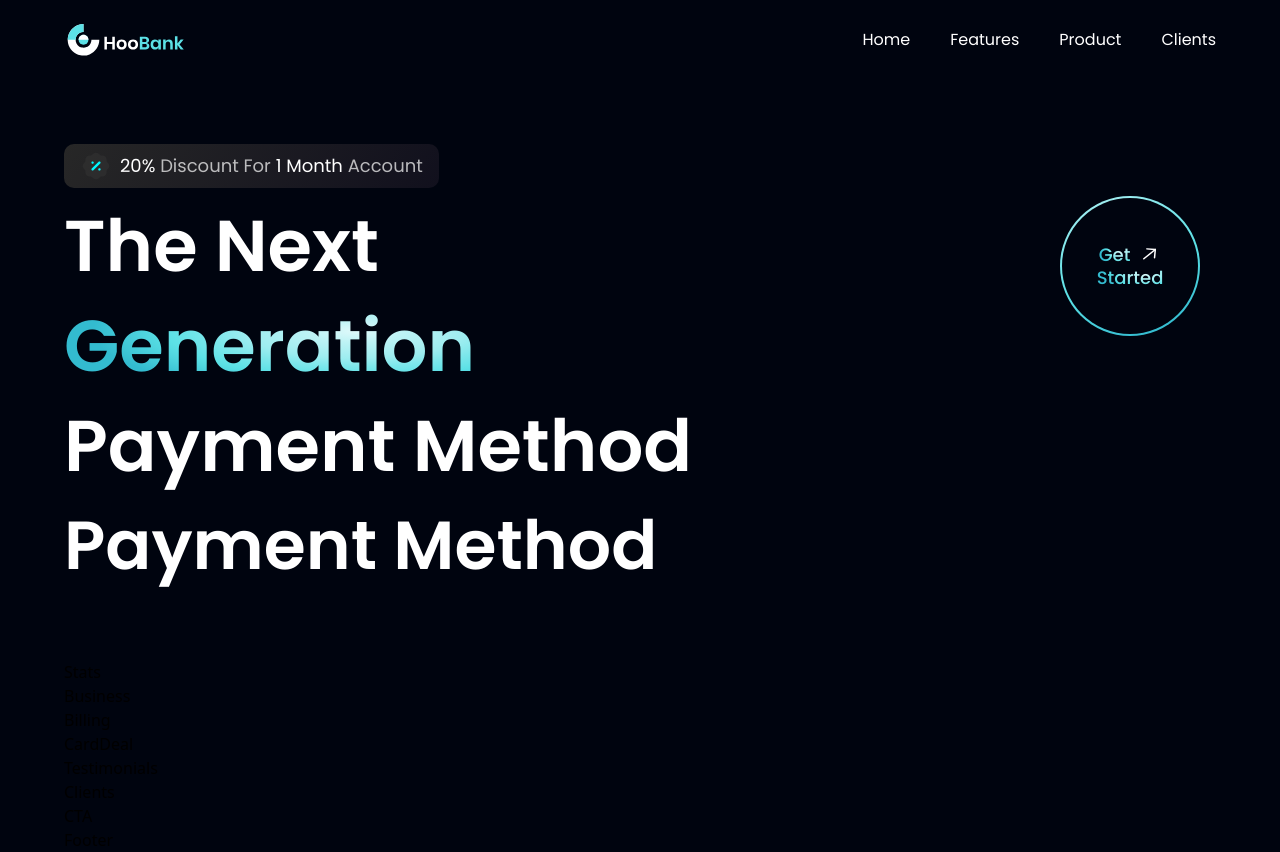
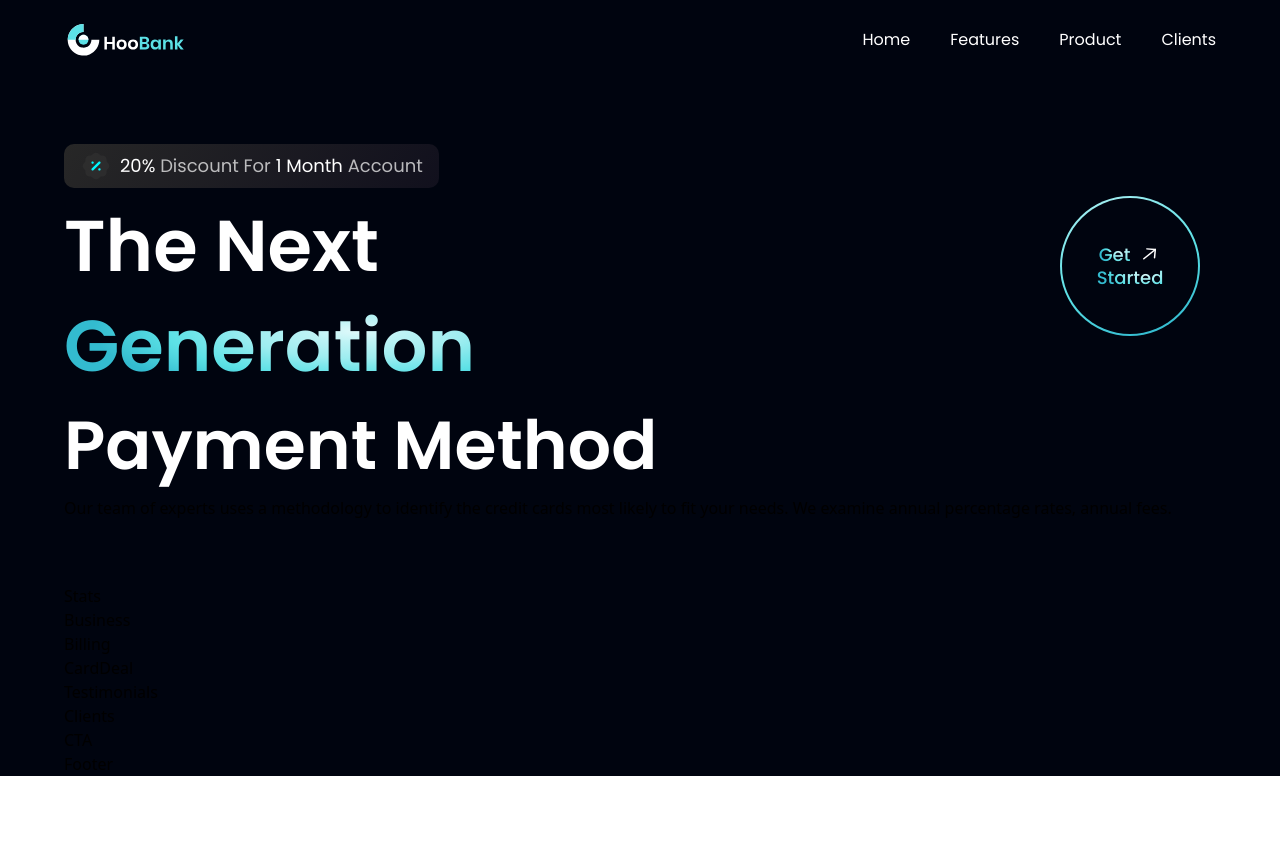
Before and after one commit to carolina-gomez/bank-modern-app, a React (Vite) app: page / in a window 1280 px wide. After the commit the page ends 800 px from the top, so only its background shows below. Built offline with nearby package versions, Linux system fonts and the light colour scheme.

Commit message:
added paragraph

```diff
--- a/src/components/Hero.jsx
+++ b/src/components/Hero.jsx
@@ -20,8 +20,6 @@ const Hero = () => (
           The Next
           <br className='sm:block hidden' /> {" "}
           <span className='text-gradient'>Generation</span>
-          <br />
-          Payment Method
         </h1>
         <div className='ss:flex hidden md:mr-4 mr-0'>
           <GetStarted />
@@ -31,6 +29,11 @@ const Hero = () => (
       <h1 className='flex-1 font-poppins font-semibold ss:text-[68px] text-[52px] text-white ss:leading-[100px] leading-[75px] w-full'>
         Payment Method
       </h1>
+      <p>
+        Our team of experts uses a methodology to identify
+        the credit cards most likely to fit your needs. We
+        examine annual percentage rates, annual fees.
+      </p>
 
     </div>
   </section>
```
